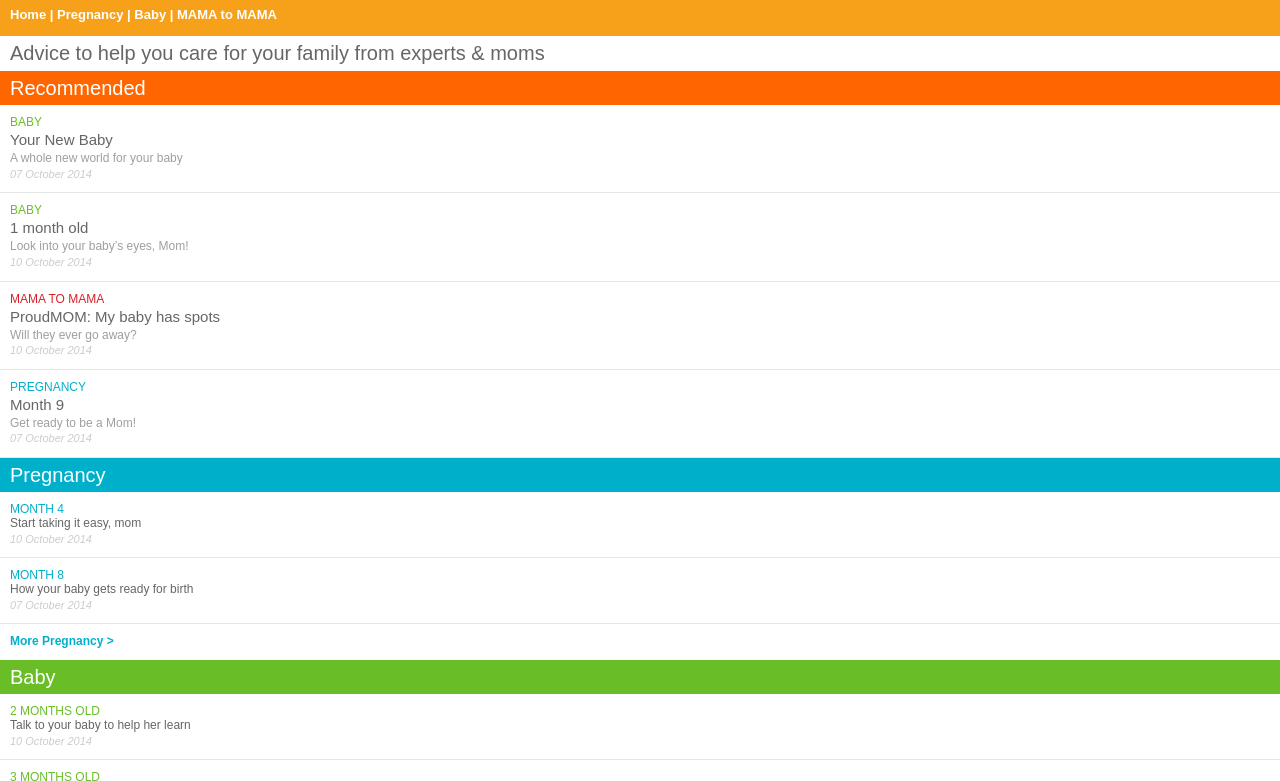
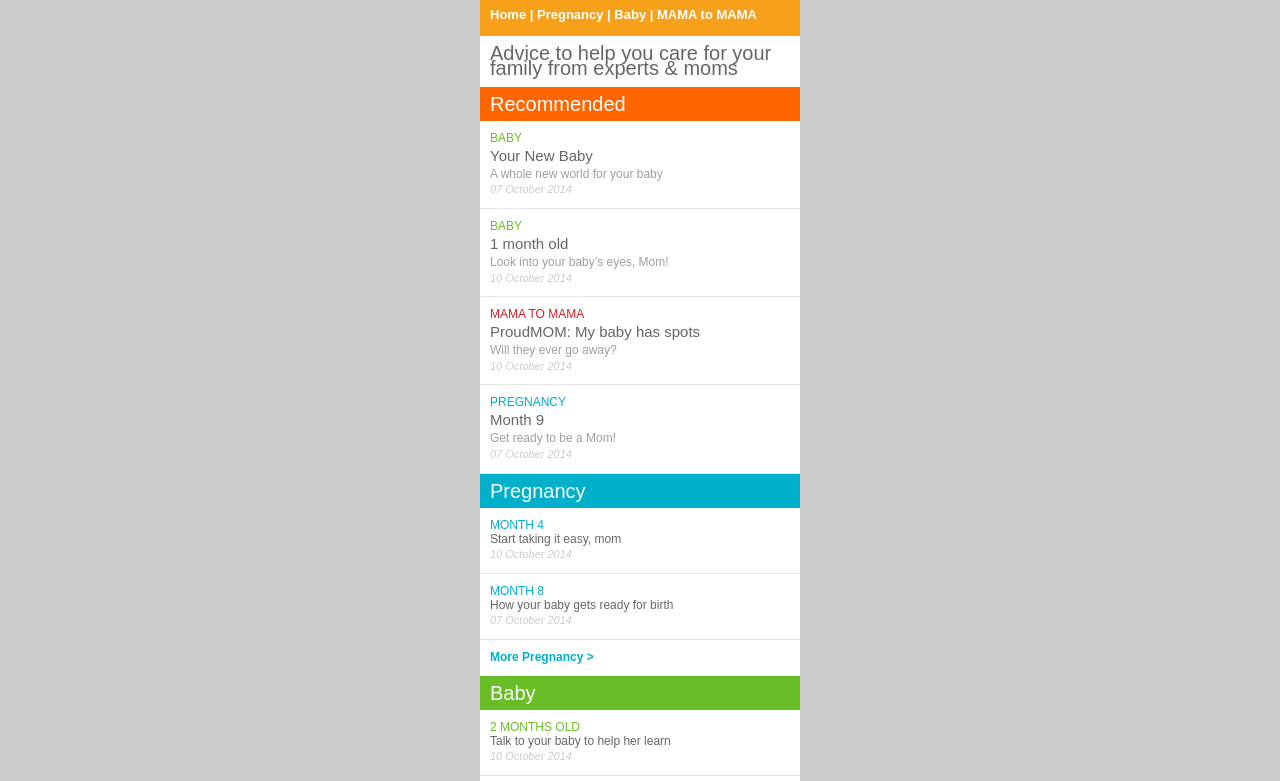
Before and after one commit to SteveBarnett/unicore-mobile-preview, a plain HTML site: page index.html in a window 1280 px wide. Shown: the part 157-938 px from the top of the page. Drawn offline with Linux system fonts and the light colour scheme.

Commit message:
Add mobile 'preview'

```diff
--- a/style.css
+++ b/style.css
@@ -85,3 +85,15 @@
 /*  FOOTER  */
 
 	#footer { padding: 10px; color: #000; }
+
+/* Mobile "preview" for large screens */
+
+	@media screen and (min-width: 1024px) {
+		html {
+			background-color: #ccc;
+		}
+		body {
+		    max-width: 320px;
+		    margin: 0 auto;
+		}
+	}
```
